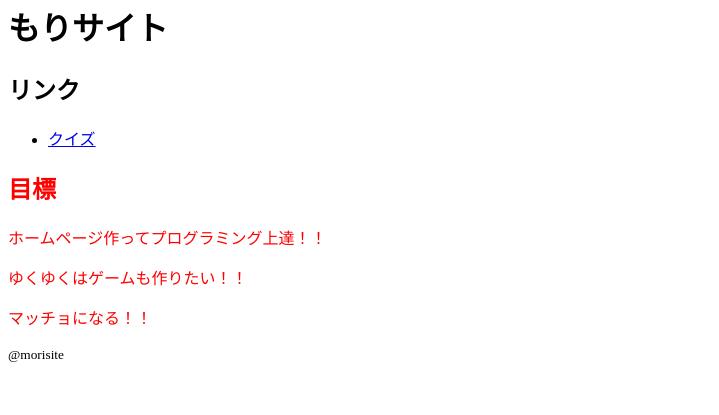
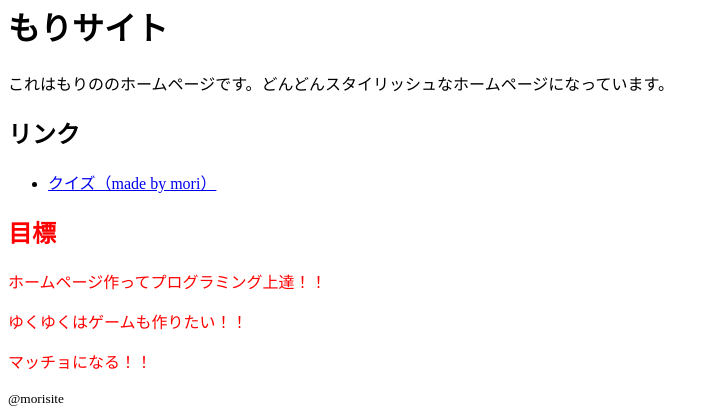
Before and after one commit to takumimorino/mori, a plain HTML site: page index.html in a window 1280 px wide. Shown: the part 430-845 px from the top of the page, without its empty margins (0-719 px from the left). Before the commit the page ends 801 px from the top, so only its background shows below. Drawn offline with Linux system fonts and the light colour scheme.

Commit message:
Update index.html

```diff
--- a/index.html
+++ b/index.html
@@ -12,10 +12,11 @@
     <header>
         <img src="https://www.pakutaso.com/shared/img/thumb/Redsugar20207109_TP_V.jpg" alt="" width="500" height="400">
         <h1>もりサイト</h1>
+        <p>これはもりののホームページです。どんどんスタイリッシュなホームページになっています。</p>
         <h2>リンク</h2>
         <nav>
             <ul>
-                <li><a href="https://takumimorino.github.io/moriquiz/">クイズ</a></li>
+                <li><a href="https://takumimorino.github.io/moriquiz/">クイズ（made by mori）</a></li>
             </ul>
         </nav>
     </header>
```
